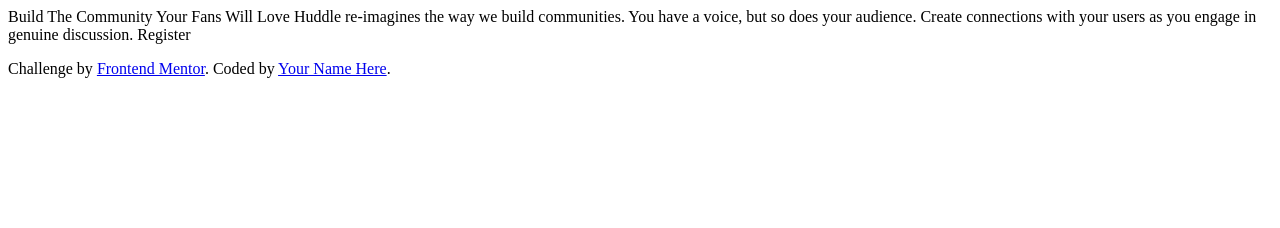
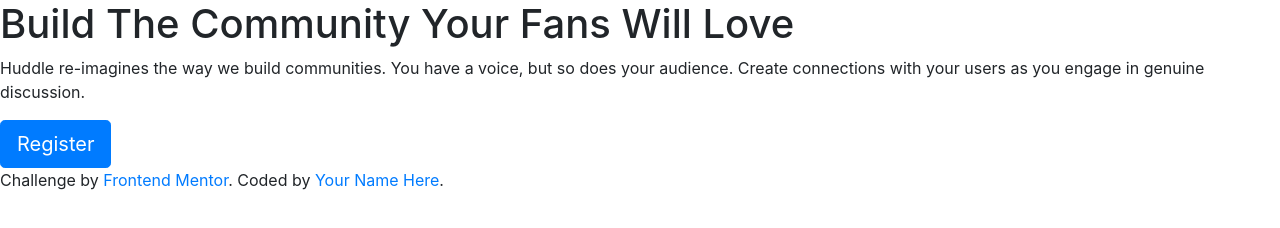
Before and after one commit to dolgopolov-v/frontendmentor-2, a plain HTML site: page index.html in a window 1280 px wide. Drawn offline with nearby package versions, Linux system fonts and the light colour scheme.

Commit message:
Add structure

```diff
--- /dev/null
+++ b/css/styles.css
@@ -0,0 +1,3 @@
+body {
+
+}
--- a/index.html
+++ b/index.html
@@ -3,8 +3,17 @@
 <head>
   <meta charset="UTF-8">
   <meta name="viewport" content="width=device-width, initial-scale=1.0"> <!-- displays site properly based on user's device -->
-
+<!-- Bootstrap -->
+<link rel="stylesheet" href="https://cdn.jsdelivr.net/npm/bootstrap@4.5.3/dist/css/bootstrap.min.css" integrity="sha384-TX8t27EcRE3e/ihU7zmQxVncDAy5uIKz4rEkgIXeMed4M0jlfIDPvg6uqKI2xXr2" crossorigin="anonymous">
+<script src="https://code.jquery.com/jquery-3.5.1.slim.min.js" integrity="sha384-DfXdz2htPH0lsSSs5nCTpuj/zy4C+OGpamoFVy38MVBnE+IbbVYUew+OrCXaRkfj" crossorigin="anonymous"></script>
+<script src="https://cdn.jsdelivr.net/npm/bootstrap@4.5.3/dist/js/bootstrap.bundle.min.js" integrity="sha384-ho+j7jyWK8fNQe+A12Hb8AhRq26LrZ/JpcUGGOn+Y7RsweNrtN/tE3MoK7ZeZDyx" crossorigin="anonymous"></script>
+<!-- Google Fonts -->
+<link rel="preconnect" href="https://fonts.gstatic.com">
+<link href="https://fonts.googleapis.com/css2?family=Open+Sans&family=Poppins:wght@400;700&display=swap" rel="stylesheet">
+<!-- Favicon -->
   <link rel="icon" type="image/png" sizes="32x32" href="./images/favicon-32x32.png">
+  <!-- CSS -->
+  <link rel="stylesheet" href="css/styles.css">
 
   <title>Frontend Mentor | Huddle landing page with single introductory section</title>
 
@@ -16,12 +25,13 @@
 </head>
 <body>
 
-  Build The Community Your Fans Will Love
+  <h1>Build The Community Your Fans Will Love</h1>
 
-  Huddle re-imagines the way we build communities. You have a voice, but so does your audience.
-  Create connections with your users as you engage in genuine discussion.
+  <p>Huddle re-imagines the way we build communities. You have a voice, but so does your audience.
+  Create connections with your users as you engage in genuine discussion.</p>
 
-  Register
+<button type="button" class="btn btn-lg btn-primary">Register</button>
+
 
   <footer>
     <p class="attribution">
```
